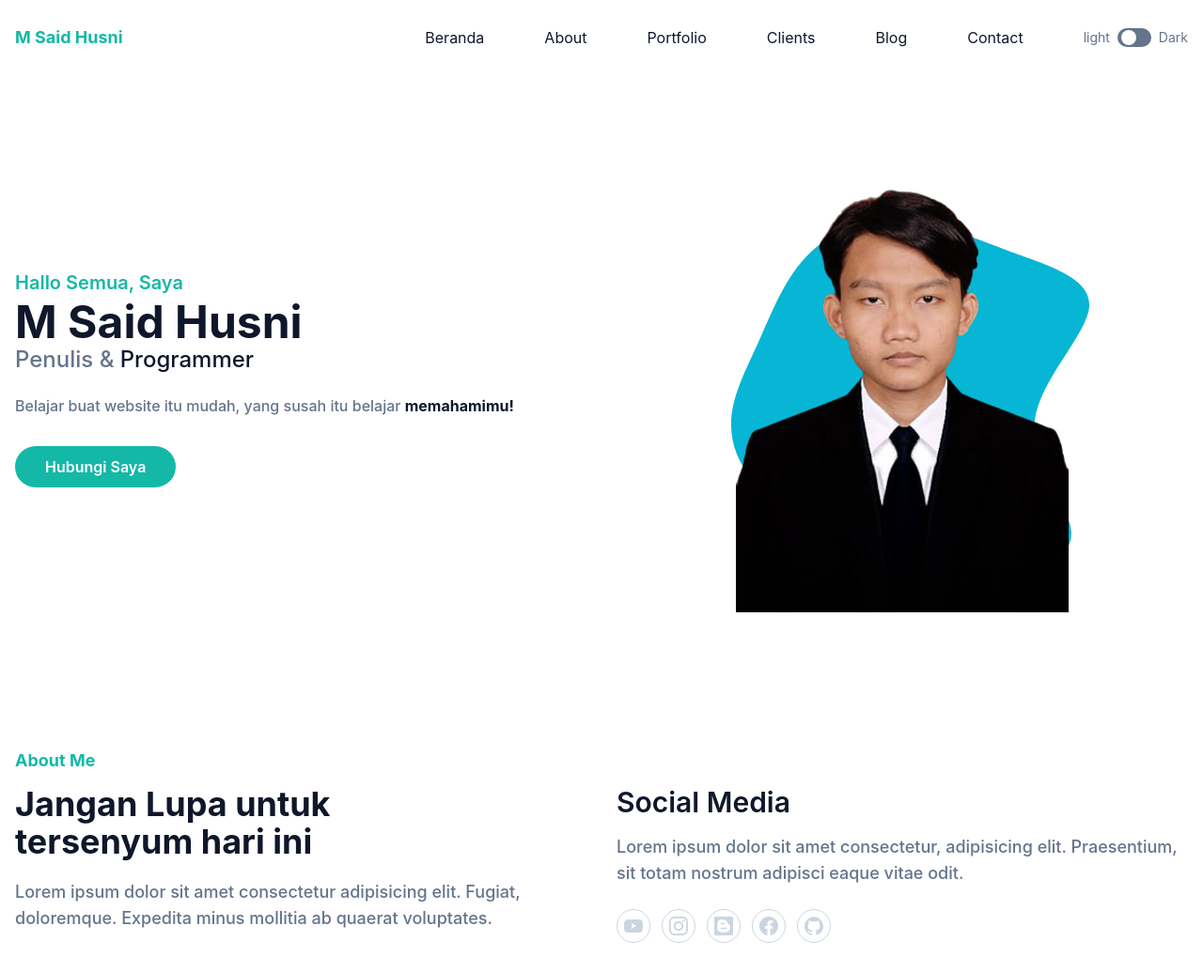
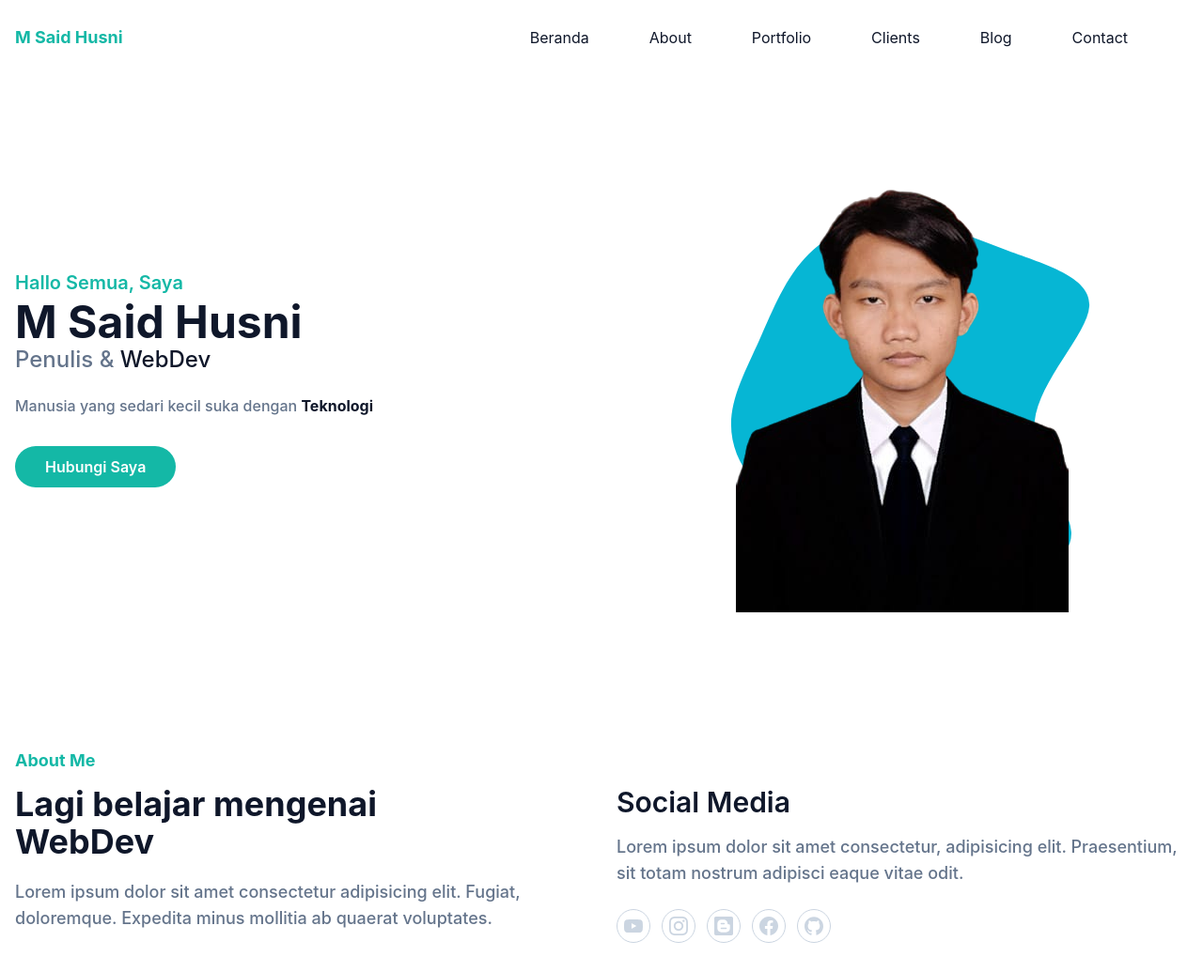
Before and after one commit to msaidhusni/Portfolio-msaidhusni, a website: page index.html in a window 1280 px wide. Shown: the top 1035 px of the page at 94% size. Drawn offline with Linux system fonts and the light colour scheme.

Commit message:
Menghapus fitur darkmode dan mengubah teks header

```diff
--- a/index.html
+++ b/index.html
@@ -7,13 +7,13 @@
     <title>Portfolio M Said Husni</title>
     <link href="img/cat-removebg-preview.png" rel="shortcut icon">
     <link rel="stylesheet" href="dist/output.css" />
-    <script>
+    <!-- <script>
       if (localStorage.theme === 'dark' || (!('theme' in localStorage) && window.matchMedia('(prefers-color-scheme: dark)').matches)) {
           document.documentElement.classList.add('dark')
         } else {
           document.documentElement.classList.remove('dark')
         }
-    </script>
+    </script> -->
   </head>
   <body>
     <!--Header start-->
@@ -95,7 +95,7 @@
                   >
                 </li>
                 <li class="mt-3 lg:mt-0 flex items-center pl-8 ">
-                  <div class="flex">
+                  <!-- <div class="flex">
                     <span class="mr-2 text-sm text-slate-500">light</span>
                       <input type="checkbox" class="hidden" id="dark-toggle">
                         <label for="dark-toggle">
@@ -107,7 +107,7 @@
                           </div>
                         </label>
                     <span class="ml-2 text-sm text-slate-500">Dark</span>
-                  </div>
+                  </div> -->
                 </li>
               </ul>
             </nav>
@@ -128,11 +128,11 @@
               mt-1 lg:text-5xl dark:text-white ">M Said Husni</span>
             </h1>
             <h2 class="font-medium text-secondary text-lg mb-5 lg:text-2xl">
-              Penulis & <span class="text-dark dark:text-white ">Programmer</span>
+              Penulis & <span class="text-dark dark:text-white ">WebDev</span>
             </h2>
             <p class="font-medium text-secondary mb-10 leading-relaxed">
-              Belajar buat website itu mudah, yang susah itu belajar
-              <span class="text-dark font-bold dark:text-white ">memahamimu!</span>
+              Manusia yang sedari kecil suka dengan
+              <span class="text-dark font-bold dark:text-white ">Teknologi</span>
             </p>
 
             <a
@@ -181,7 +181,7 @@
             </h4>
             <h2 class="font-bold text-dark text-3xl
             mb-5 max-w-md lg:text-4xl dark:text-white ">
-              Jangan Lupa untuk tersenyum hari ini
+              Lagi belajar mengenai WebDev
             </h2>
             <p class="font-medium text-base text-secondary max-w-xl lg:text-lg">
               Lorem ipsum dolor sit amet consectetur adipisicing elit. Fugiat,
@@ -840,7 +840,7 @@
           </div>
           <p class="font-medium text-xs text-slate-500
           text-center">Dibuat oleh <a href="http://instagram.com/msaidhusni"
-          target="_blank" class="font-bold text-primary"> M Said Husni</a>, menggunakan Niat & Keinginan</p>
+          target="_blank" class="font-bold text-primary"> M Said Husni</a>, menggunakan Tailwind CSS</p>
         </div>
       </div>
     </footer>
```
Also changed, not shown: dist/js/script.js.
